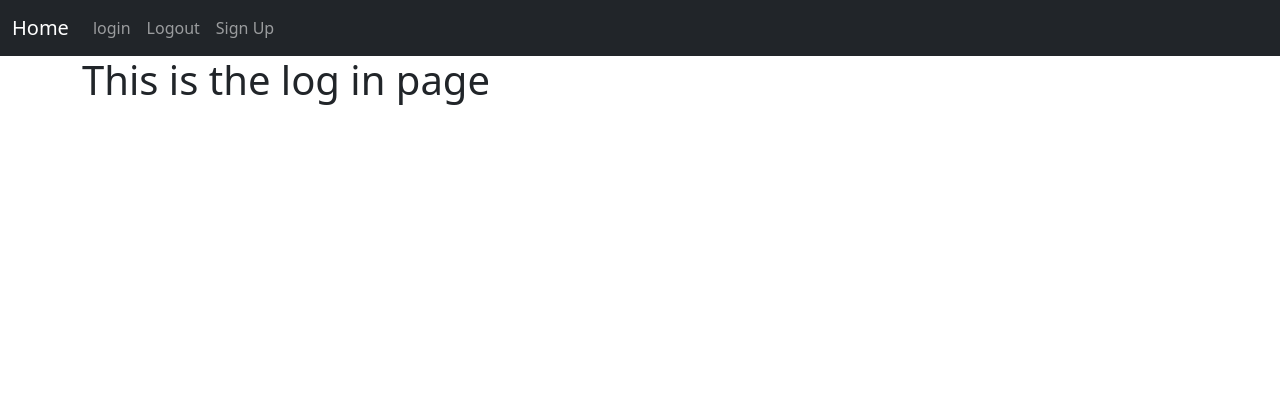
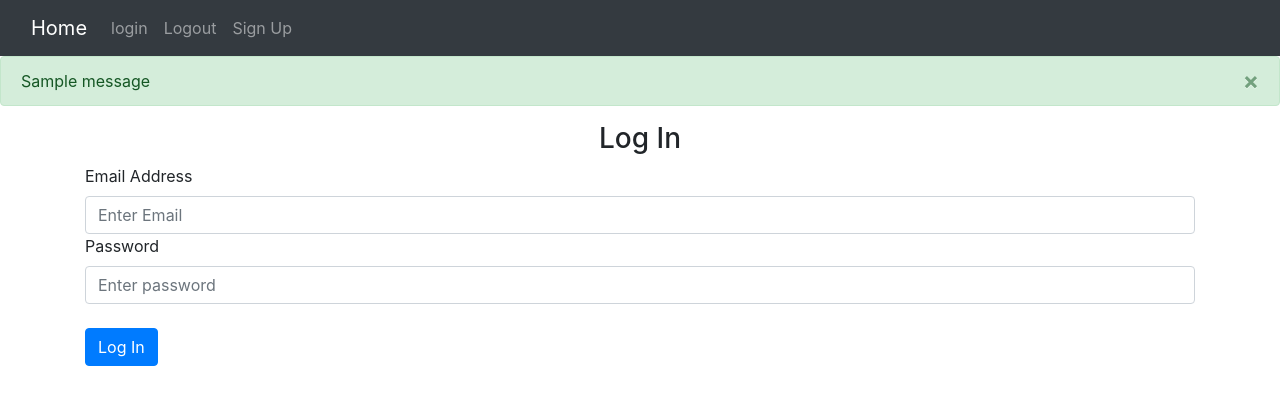
Before and after one commit to WCRadhuber/notepad-app, a Flask app: page /login in a window 1280 px wide. Shown: the top 405 px of the page. Run offline with Flask 2, Linux system fonts and the light colour scheme; one stand-in notice (Sample message) is shown; some libraries are stand-ins or nearby versions.

Commit message:
added error messages to sign in page

```diff
--- a/website/auth.py
+++ b/website/auth.py
@@ -1,15 +1,33 @@
-from flask import Blueprint, render_template
+from flask import Blueprint, render_template, request, flash
 
 auth = Blueprint('auth', __name__)
 
-@auth.route('/login')
+@auth.route('/login', methods=['GET', 'POST'])
 def login():
+    data = request.form
     return render_template("login.html")
 
 @auth.route('/logout')
 def logout():
     return "<p>logout</p>"
 
-@auth.route('/sign-up')
+@auth.route('/sign-up', methods=['GET', 'POST'])
 def sign_up():
+    if request.method == 'POST':
+        email = request.form.get('email')
+        firstName = request.form.get('firstName')
+        password1 = request.form.get('password1')
+        password2 = request.form.get('password2')
+
+        if len(email) < 5:
+            flash('Email must be greater than four characters.', category='error')
+        elif len(firstName) < 2:
+            flash('First name must be greater than one character.', category='error')
+        elif password1 != password2:
+            flash('Passwords don\'t match.', category='error')
+        elif len(password1) < 7:
+            flash('Password must be at least 7 characters.', category='error')
+        else:
+            flash('Account created!', category='success')
+
     return render_template("sign_up.html")
--- a/website/templates/base.html
+++ b/website/templates/base.html
@@ -3,7 +3,7 @@
     <head>
             <meta charset="utf-8" />
             <meta name="viewport" contet="width=device-width, initial-scale=1" />
-            <link href="https://cdn.jsdelivr.net/npm/bootstrap@5.1.3/dist/css/bootstrap.min.css" rel="stylesheet" integrity="sha384-1BmE4kWBq78iYhFldvKuhfTAU6auU8tT94WrHftjDbrCEXSU1oBoqyl2QvZ6jIW3" crossorigin="anonymous">
+            <link rel="stylesheet" href="https://cdn.jsdelivr.net/npm/bootstrap@4.0.0/dist/css/bootstrap.min.css" integrity="sha384-Gn5384xqQ1aoWXA+058RXPxPg6fy4IWvTNh0E263XmFcJlSAwiGgFAW/dAiS6JXm" crossorigin="anonymous">
             <title>{% block title %}Home{% endblock %}</title>
     </head>
     <body>
@@ -28,11 +28,32 @@
               </div>
             </div>
           </nav>
+
+          {% with messages = get_flashed_messages(with_categories=true) %} {% if
+            messages %} {% for category, message in messages %} {% if category ==
+            'error' %}
+          <div class="alert alert-danger alert-dismissible fade show" role="alert">
+            {{ message }}
+            <button type="button" class="close" data-dismiss="alert">
+              <span aria-hidden="true">&times;</span>
+            </button>
+          </div>
+          {% else %}
+          <div class="alert alert-success alert-dismissible fade show" role="alert">
+            {{ message }}
+            <button type="button" class="close" data-dismiss="alert">
+              <span aria-hidden="true">&times;</span>
+            </button>
+          </div>
+          {% endif %} {% endfor %} {% endif %} {% endwith %}
+
           <div class="container">
               {% block content %}
               {% endblock %}
           </div>
-          <script src="https://cdn.jsdelivr.net/npm/bootstrap@5.1.3/dist/js/bootstrap.bundle.min.js" integrity="sha384-ka7Sk0Gln4gmtz2MlQnikT1wXgYsOg+OMhuP+IlRH9sENBO0LRn5q+8nbTov4+1p" crossorigin="anonymous"></script>
+          <script src="https://code.jquery.com/jquery-3.2.1.slim.min.js" integrity="sha384-KJ3o2DKtIkvYIK3UENzmM7KCkRr/rE9/Qpg6aAZGJwFDMVNA/GpGFF93hXpG5KkN" crossorigin="anonymous"></script>
+<script src="https://cdn.jsdelivr.net/npm/popper.js@1.12.9/dist/umd/popper.min.js" integrity="sha384-ApNbgh9B+Y1QKtv3Rn7W3mgPxhU9K/ScQsAP7hUibX39j7fakFPskvXusvfa0b4Q" crossorigin="anonymous"></script>
+<script src="https://cdn.jsdelivr.net/npm/bootstrap@4.0.0/dist/js/bootstrap.min.js" integrity="sha384-JZR6Spejh4U02d8jOt6vLEHfe/JQGiRRSQQxSfFWpi1MquVdAyjUar5+76PVCmYl" crossorigin="anonymous"></script>
           <script
               type="text/javascript"
               src="{{ url_for('static', filename='index.js') }}"
--- a/website/templates/login.html
+++ b/website/templates/login.html
@@ -1,5 +1,17 @@
 {% extends "base.html" %}
 {% block title%}Log In{% endblock %}
 {% block content %}
-<h1>This is the log in page</h1>
+<form method="POST">
+    <h3 align="center">Log In</h3>
+    <div class="form-group">
+        <label for="email">Email Address</label>
+        <input type="email" class="form-control" id="email" name="email" placeholder="Enter Email"
+    </div>
+    <div class="form-group">
+        <label for="password">Password</label>
+        <input type="password" class="form-control" id="password" name="password" placeholder="Enter password"
+    </div>
+    <br />
+    <button type="submit" class="btn btn-primary">Log In</button>
+</form>
 {% endblock %}
```
